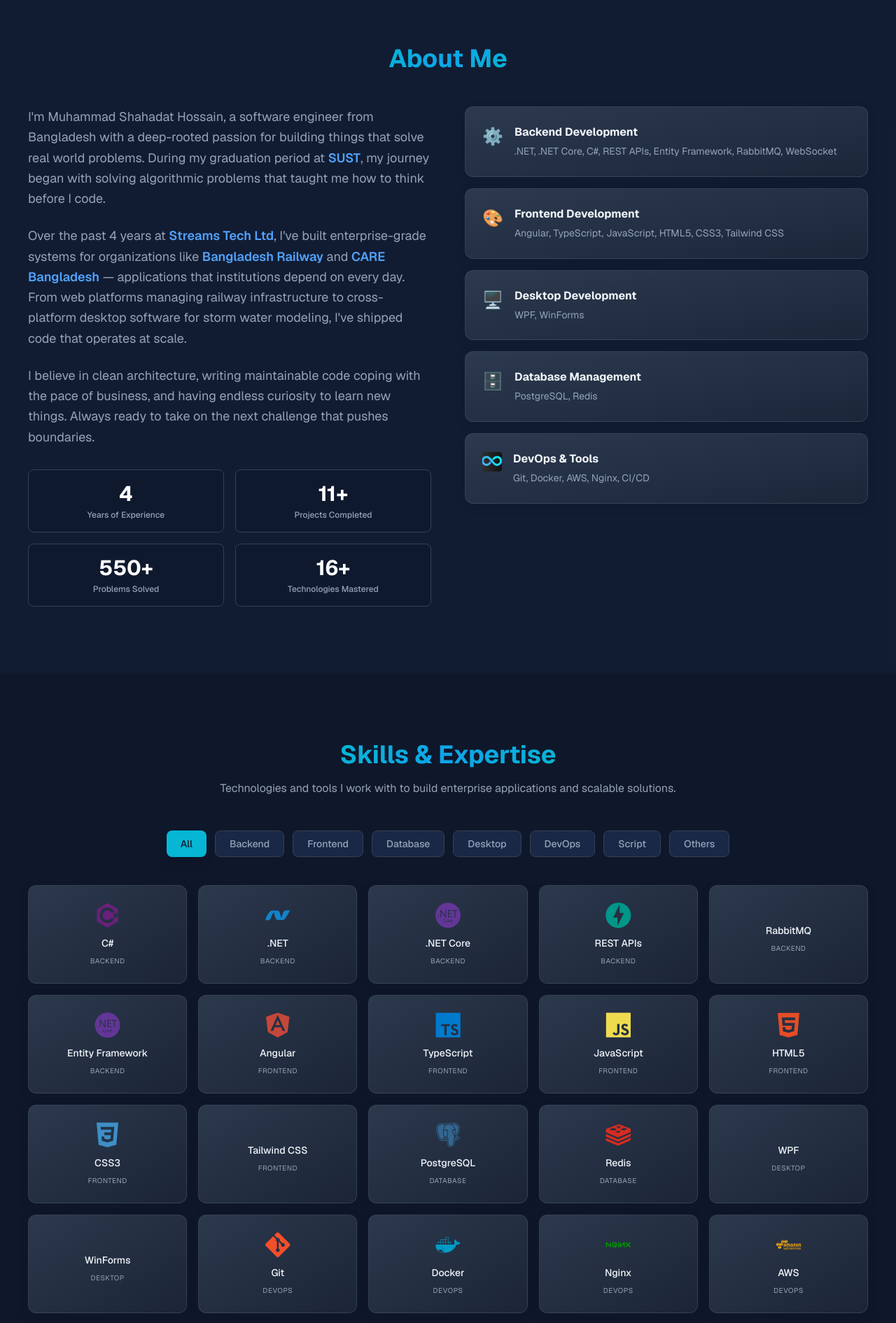
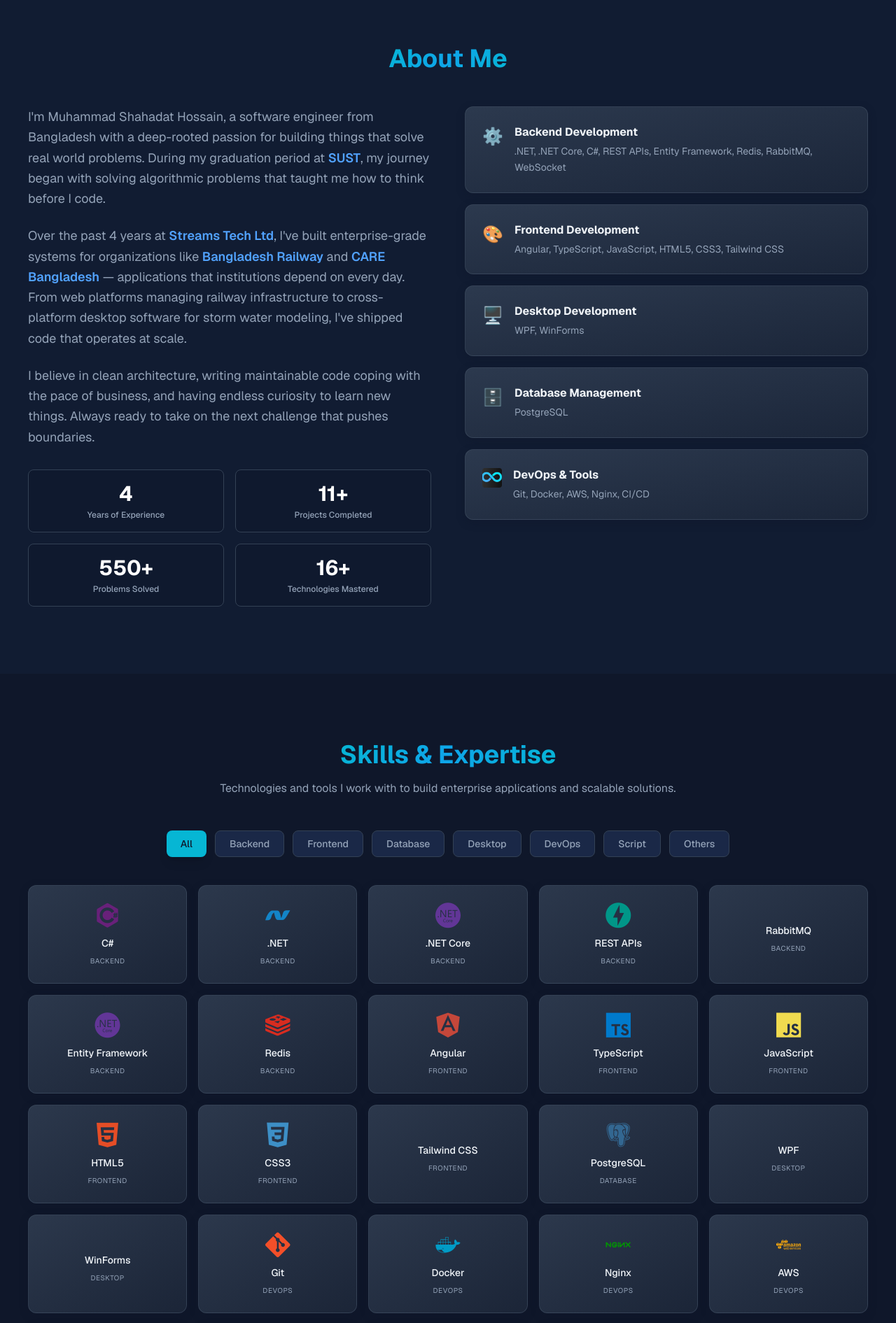
Before and after one commit to shahadat-26/Portfolio, an Angular app: page / in a window 1280 px wide. Shown: the part 832-2723 px from the top of the page at 70% size. Built offline with nearby package versions, Linux system fonts and the light colour scheme.

Commit message:
Reclassify Redis under Backend category

```diff
--- a/src/app/components/about/about.ts
+++ b/src/app/components/about/about.ts
@@ -30,7 +30,7 @@
     {
       icon: '⚙️',
       title: 'Backend Development',
-      description: '.NET, .NET Core, C#, REST APIs, Entity Framework, RabbitMQ, WebSocket',
+      description: '.NET, .NET Core, C#, REST APIs, Entity Framework, Redis, RabbitMQ, WebSocket',
     },
     {
       icon: '🎨',
@@ -45,7 +45,7 @@
     {
       icon: '🗄️',
       title: 'Database Management',
-      description: 'PostgreSQL, Redis',
+      description: 'PostgreSQL',
     },
     {
       icon: '',
--- a/src/app/components/skills/skills.ts
+++ b/src/app/components/skills/skills.ts
@@ -25,6 +25,7 @@
     { name: 'REST APIs', icon: 'devicon-fastapi-plain colored', category: 'Backend' },
     { name: 'RabbitMQ', icon: 'devicon-rabbitmq-original colored', category: 'Backend' },
     { name: 'Entity Framework', icon: 'devicon-dotnetcore-plain colored', category: 'Backend' },
+    { name: 'Redis', icon: 'devicon-redis-plain colored', category: 'Backend' },
 
     // Frontend
     { name: 'Angular', icon: 'devicon-angularjs-plain colored', category: 'Frontend' },
@@ -36,7 +37,6 @@
 
     // Database
     { name: 'PostgreSQL', icon: 'devicon-postgresql-plain colored', category: 'Database' },
-    { name: 'Redis', icon: 'devicon-redis-plain colored', category: 'Database' },
 
     // Desktop
     { name: 'WPF', icon: 'devicon-windows11-original colored', category: 'Desktop' },
```
